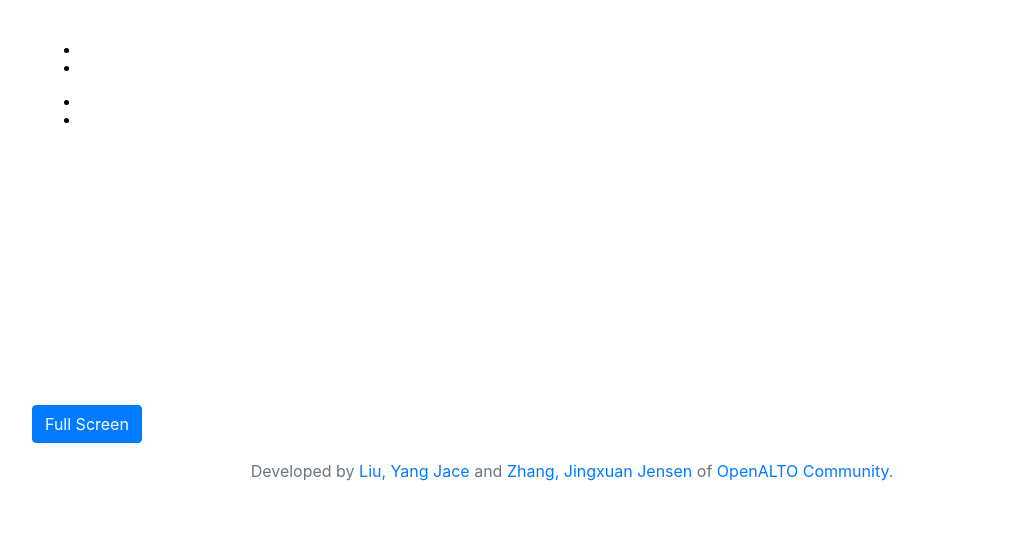
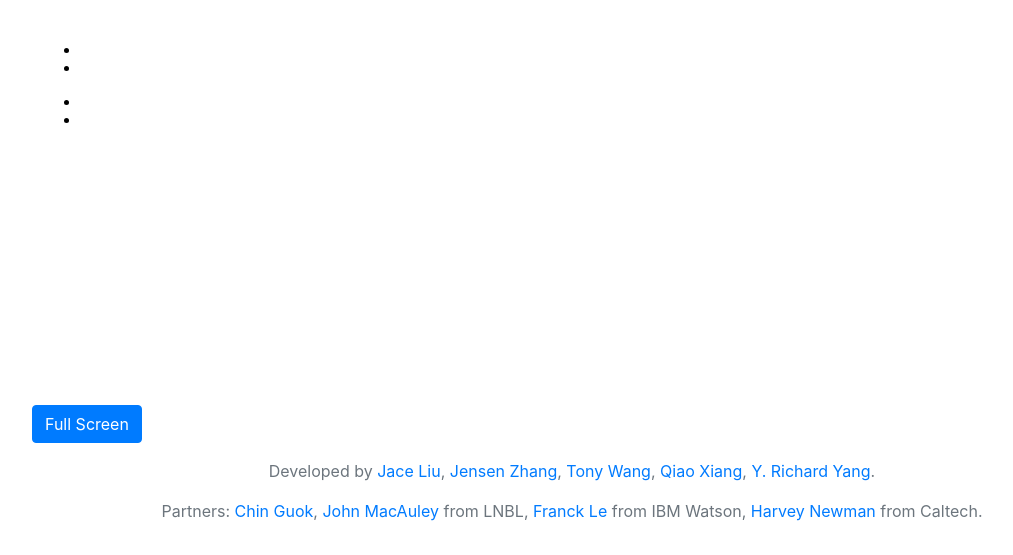
Before and after one commit to openalto/UnicornUI, a Flask app: page / in a window 1280 px wide. Shown: the part 3504-4059 px from the top of the page, without its empty margins (68-1081 px from the left). Before the commit the page ends 3985 px from the top, so only its background shows below. Run offline with Flask 2, Linux system fonts and the light colour scheme; some libraries are stand-ins or nearby versions.

Commit message:
Update credits
Signed-off-by: Y. Jace Liu <yang.jace.liu@linux.com>

```diff
--- a/unicorn/templates/index.html
+++ b/unicorn/templates/index.html
@@ -594,9 +594,12 @@
 <footer class="page-footer font-small blue">
     <div class="footer-copyright text-center py-3">
         <p class="text-muted credit">Developed by
-            <a href="https://github.com/yang-jace-liu">Liu, Yang Jace</a> and
-            <a href="https://github.com/fno2010">Zhang, Jingxuan Jensen</a> of
-            <a href="https://github.com/openalto">OpenALTO Community</a>.</p>
+            <a href="https://github.com/yang-jace-liu">Jace Liu</a>,
+            <a href="https://github.com/fno2010">Jensen Zhang</a>,
+            <a href="">Tony Wang</a>,
+            <a href="">Qiao Xiang</a>,
+            <a href="">Y. Richard Yang</a>.</p>
+        <p class="text-muted credit">Partners: <a href="">Chin Guok</a>, <a href="">John MacAuley</a> from LNBL, <a href="">Franck Le</a> from IBM Watson, <a href="">Harvey Newman</a> from Caltech.</p>
     </div>
 </footer>
 
```
